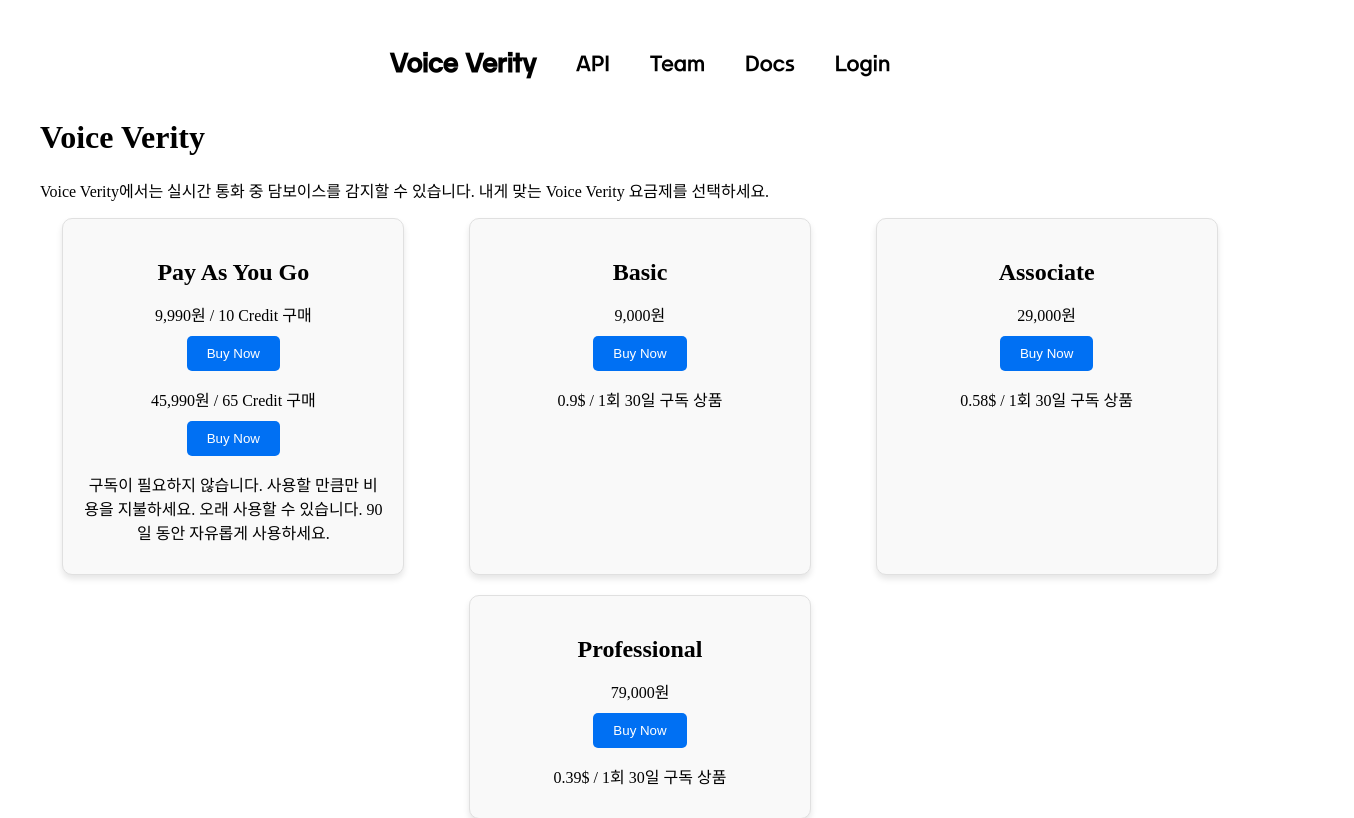
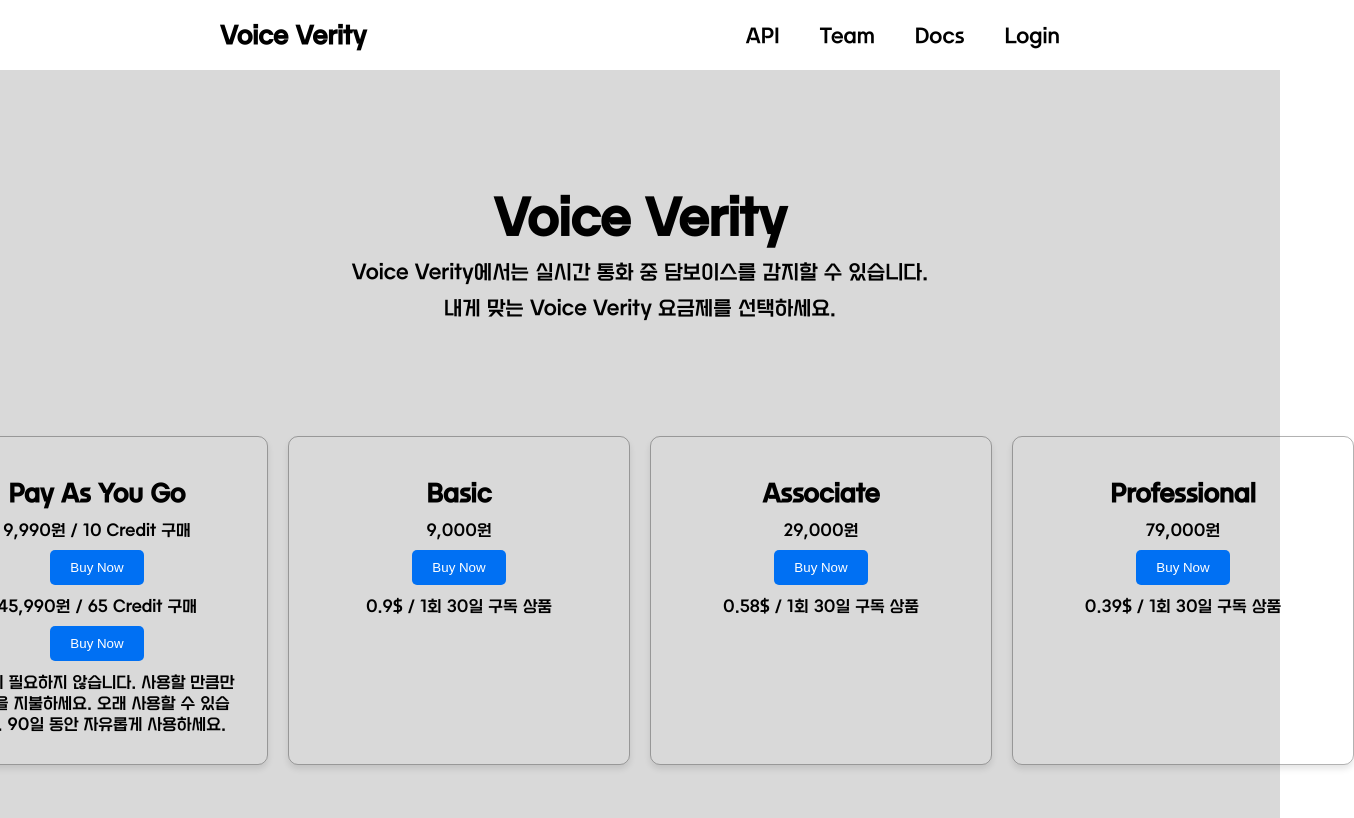
Before and after one commit to kyudori/KT_AIVLE_School_Big_Project, a Next.js app in the folder frontend/: page /plan in a window 1280 px wide. Shown: the top 818 px of the page, 1354 px wide, since content can reach past the window. Built offline with nearby package versions, Linux system fonts and the light colour scheme.

Commit message:
프리뷰 차트 수정

```diff
--- a/frontend/pages/plan.js
+++ b/frontend/pages/plan.js
@@ -1,69 +1,72 @@
-import React, { useEffect, useState } from 'react';
-import Link from 'next/link';
-import Navbar from '../components/Navbar';
-import Footer from '../components/Footer';
-import axios from 'axios';
-import PlanCard from '../components/plancard';
-import styles from '../styles/Plan.module.css';
+import React, { useEffect, useState } from "react";
+import Link from "next/link";
+import Navbar from "../components/Navbar";
+import Footer from "../components/Footer";
+import axios from "axios";
+import PlanCard from "../components/plancard";
+import styles from "../styles/Plan.module.css";
+import { useRouter } from 'next/router';
 
 const BACKEND_URL = process.env.NEXT_PUBLIC_BACKEND_URL;
 
 const plans = [
   {
     id: 1,
-    name: 'Pay As You Go',
+    name: "Pay As You Go",
     options: [
       { price: 9990, credits: 10 },
-      { price: 45990, credits: 65 }
+      { price: 45990, credits: 65 },
     ],
-    description: '구독이 필요하지 않습니다. 사용할 만큼만 비용을 지불하세요. 오래 사용할 수 있습니다. 90일 동안 자유롭게 사용하세요.',
+    description:
+      "구독이 필요하지 않습니다. 사용할 만큼만 비용을 지불하세요. 오래 사용할 수 있습니다. 90일 동안 자유롭게 사용하세요.",
   },
   {
     id: 2,
-    name: 'Basic',
+    name: "Basic",
     price: 9000,
     dailyCalls: 10,
-    description: '0.9$ / 1회 30일 구독 상품',
+    description: "0.9$ / 1회 30일 구독 상품",
   },
   {
     id: 3,
-    name: 'Associate',
+    name: "Associate",
     price: 29000,
     dailyCalls: 50,
-    description: '0.58$ / 1회 30일 구독 상품',
+    description: "0.58$ / 1회 30일 구독 상품",
   },
   {
     id: 4,
-    name: 'Professional',
+    name: "Professional",
     price: 79000,
     dailyCalls: 200,
-    description: '0.39$ / 1회 30일 구독 상품',
-  }
+    description: "0.39$ / 1회 30일 구독 상품",
+  },
 ];
 
 const Plans = () => {
   const [user, setUser] = useState(null);
 
   useEffect(() => {
-    const token = localStorage.getItem('token');
+    const token = localStorage.getItem("token");
     if (token) {
-      axios.get(`${BACKEND_URL}/api/user-info/`, {
+      axios
+        .get(`${BACKEND_URL}/api/user-info/`, {
           headers: {
             Authorization: `Token ${token}`,
           },
         })
-        .then(response => {
+        .then((response) => {
           setUser(response.data);
         })
-        .catch(error => {
-          console.error('Error fetching user info', error);
+        .catch((error) => {
+          console.error("Error fetching user info", error);
         });
     }
   }, []);
 
   const handlePayment = async (price, planId) => {
     try {
-      const token = localStorage.getItem('token');
+      const token = localStorage.getItem("token");
       // 사용자 정보 가져오기
       if (token) {
         const userResponse = await axios.get(`${BACKEND_URL}/api/user-info/`, {
@@ -88,17 +91,24 @@ const Plans = () => {
         window.location.href = next_redirect_pc_url;
       }
     } catch (error) {
-      console.error('결제 요청 실패:', error);
-      alert('결제 요청에 실패했습니다. 다시 시도해주세요.');
+      console.error("결제 요청 실패:", error);
+      alert("결제 요청에 실패했습니다. 다시 시도해주세요.");
     }
   };
 
   return (
     <div className={styles.container}>
+      <div style={{ padding: "0 200px", background: "#fff" }}>
         <Navbar />
+      </div>
       <div className={styles.main}>
+        <div>
           <h1>Voice Verity</h1>
-        <p>Voice Verity에서는 실시간 통화 중 담보이스를 감지할 수 있습니다. 내게 맞는 Voice Verity 요금제를 선택하세요.</p>
+          <p>
+            Voice Verity에서는 실시간 통화 중 담보이스를 감지할 수 있습니다.
+          </p>
+          <p>내게 맞는 Voice Verity 요금제를 선택하세요.</p>
+        </div>
         <div className={styles.plansContainer}>
           {plans.map((plan, index) => (
             <PlanCard key={index} plan={plan} handlePayment={handlePayment} />
--- a/frontend/styles/Plan.module.css
+++ b/frontend/styles/Plan.module.css
@@ -1,25 +1,49 @@
 .container {
+  font-family: fontA, sans-serif;
+  background-position: top;
+  background-size: cover;
+  background: #d9d9d9;
+  color: black;
+  min-height: 100vh;
   display: flex;
   flex-direction: column;
-  align-items: center;
-  padding: 20px;
+  position: absolute;
+  width: 100%;
+  left: 0;
+  top: 0;
 }
 
 .main {
-  max-width: 1200px;
-  width: 100%;
+  display: grid;
+  min-height: 100vh;
+  height: 100%;
+  text-align: center;
+  margin: 0 200px 0 200px;
+  justify-content: center;
+  align-content: space-evenly;
+
+}
+
+.main h1 {
+  font-size: 48px;
+  margin: 10px;
+}
+
+.main p {
+  font-size: 20px;
+  margin: 10px;
 }
 
 .plansContainer {
   display: flex;
-  justify-content: space-around;
-  flex-wrap: wrap;
+  flex-wrap: nowrap;
   gap: 20px;
+  flex-direction: row;
+  align-items: stretch;
 }
 
 .planCard {
-  background: #f9f9f9;
-  border: 1px solid #e0e0e0;
+  border: 1px solid rgba(0, 0, 0, 0.3);
   border-radius: 10px;
   padding: 20px;
   width: 300px;
--- a/frontend/styles/Try.module.css
+++ b/frontend/styles/Try.module.css
@@ -124,13 +124,39 @@ appearance: none;
 margin: 50px;
 }
 
+.chartContainer p{
+  text-align: left;
+}
+
+
 .chartContainer {
 display: flex;
 justify-content: space-around;
+height: 350px;
+border: solid 1px #000;
+border-radius: 30px;
+align-items: center;
 }
 
 .chart {
 width: 10%; /* 차트를 좌우로 작게 조정 */
+}
+
+.chartContainer div{
+  width: 400px;
+}
+
+.resultTxt {
+  background-color: #d9d9d9;
+  border-radius: 30px;
+  border: solid 1px #000;
+  height: fit-content;
+  padding: 20px;
+}
+
+.piechart {
+  width: 300px;
+  text-align: -webkit-center;
 }
 
 .previewContext hr {
@@ -147,3 +173,16 @@ margin: 10px;
 font-size: 40px;
 font-weight: normal;
 }
+
+.plan {
+  margin-top: 100px;
+}
+
+.plan button {
+  width: 200px;
+  font-size: 20px;
+  margin: 0;
+  margin-bottom: 50px;
+  background-color: #d9d9d9;
+  color: #000;
+}
```
Also changed, not shown: frontend/pages/try.js (+86 -28 lines). Lines whose indentation alone changed are shown as unchanged.
